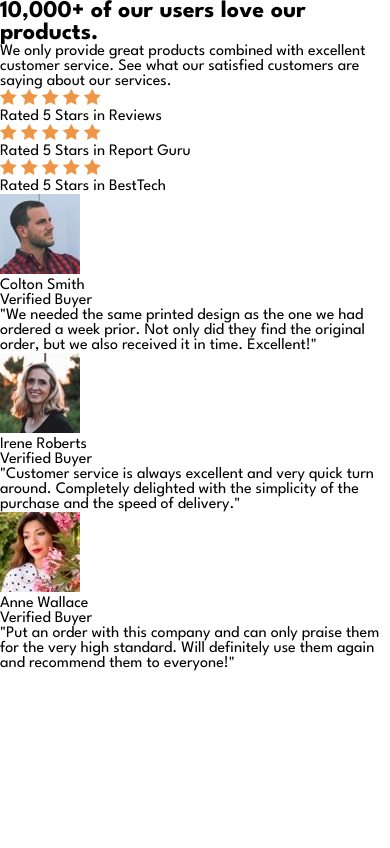
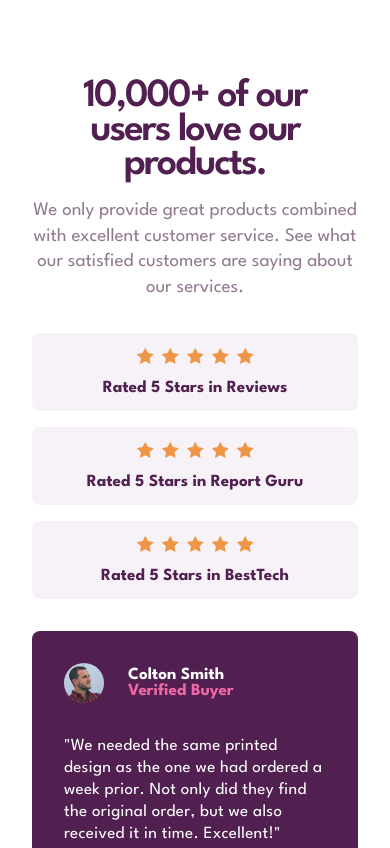
Before and after one commit to jonmc89/social-proof-section-master, a website: page index.html in a window 390 px wide. Shown: the top 848 px of the page. Drawn offline with Linux system fonts and the light colour scheme.

Commit message:
style - page content
added all styles on positioning for mobile view.

jon m

```diff
--- a/index.html
+++ b/index.html
@@ -66,10 +66,10 @@
             <img src="./images/image-colton.jpg" alt="" />
             <div class="review-name">
               <p>Colton Smith</p>
-              <p>Verified Buyer</p>
+              <p class="buyer">Verified Buyer</p>
             </div>
           </div>
-          <p>
+          <p class="quote">
             "We needed the same printed design as the one we had ordered a week
             prior. Not only did they find the original order, but we also
             received it in time. Excellent!"
@@ -80,10 +80,10 @@
             <img src="./images/image-irene.jpg" alt="" />
             <div class="review-name">
               <p>Irene Roberts</p>
-              <p>Verified Buyer</p>
+              <p class="buyer">Verified Buyer</p>
             </div>
           </div>
-          <p>
+          <p class="quote">
             "Customer service is always excellent and very quick turn around.
             Completely delighted with the simplicity of the purchase and the
             speed of delivery."
@@ -94,10 +94,10 @@
             <img src="./images/image-anne.jpg" alt="" />
             <div class="review-name">
               <p>Anne Wallace</p>
-              <p>Verified Buyer</p>
+              <p class="buyer">Verified Buyer</p>
             </div>
           </div>
-          <p>
+          <p class="quote">
             "Put an order with this company and can only praise them for the
             very high standard. Will definitely use them again and recommend
             them to everyone!"
--- a/styles.css
+++ b/styles.css
@@ -16,6 +16,111 @@
   --gradient1: linear-gradient(#512051, #8a4389);
 }
 
+/* Main Styles */
+
 body {
   font-family: "League Spartan", sans-serif;
 }
+
+main {
+  padding: 80px 2rem;
+  display: flex;
+  flex-direction: column;
+  gap: 2rem;
+}
+
+.main-header-text {
+  display: flex;
+  flex-direction: column;
+  align-items: center;
+  gap: 1rem;
+  text-align: center;
+
+  h1 {
+    font-size: 40px;
+    font-weight: 600;
+    color: var(--purple-900);
+    line-height: 85%;
+    letter-spacing: -2px;
+    width: 10ch;
+  }
+
+  p {
+    color: var(--purple-300);
+    font-size: 19px;
+    line-height: 135%;
+  }
+}
+
+.star-rating-container {
+  display: flex;
+  flex-direction: column;
+  gap: 1rem;
+}
+
+.star-rating {
+  align-items: center;
+  display: flex;
+  justify-content: center;
+  flex-direction: column;
+  gap: 1rem;
+  background-color: var(--purple-100);
+  height: 78px;
+  border-radius: 8px;
+
+  p {
+    color: var(--purple-900);
+    font-size: 17px;
+    font-weight: 700;
+  }
+}
+
+.stars {
+  display: flex;
+  gap: 0.5rem;
+}
+
+.reviews-container {
+  display: flex;
+
+  flex-direction: column;
+  gap: 1rem;
+}
+
+.review {
+  padding: 2rem;
+  background-color: var(--purple-900);
+  border-radius: 8px;
+  display: flex;
+  flex-direction: column;
+  gap: 2rem;
+}
+
+.quote {
+  color: var(--white);
+  font-size: 17px;
+  line-height: 130%;
+  letter-spacing: 0.3px;
+}
+
+.review-name-details-wrapper {
+  display: flex;
+  align-items: center;
+  gap: 1.5rem;
+
+  img {
+    height: auto;
+    width: 40px;
+    border-radius: 50%;
+  }
+}
+
+.review-name {
+  color: var(--white);
+  font-size: 17px;
+  font-weight: 700;
+}
+
+.buyer {
+  color: var(--pink-400);
+}
```
